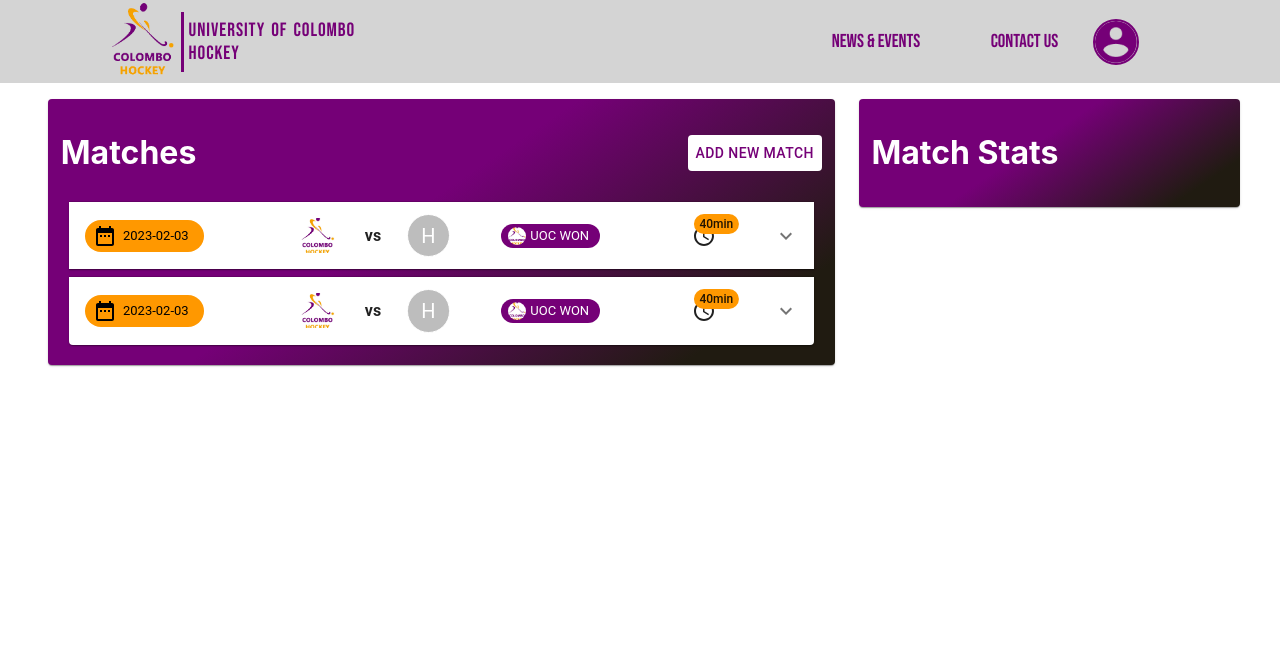
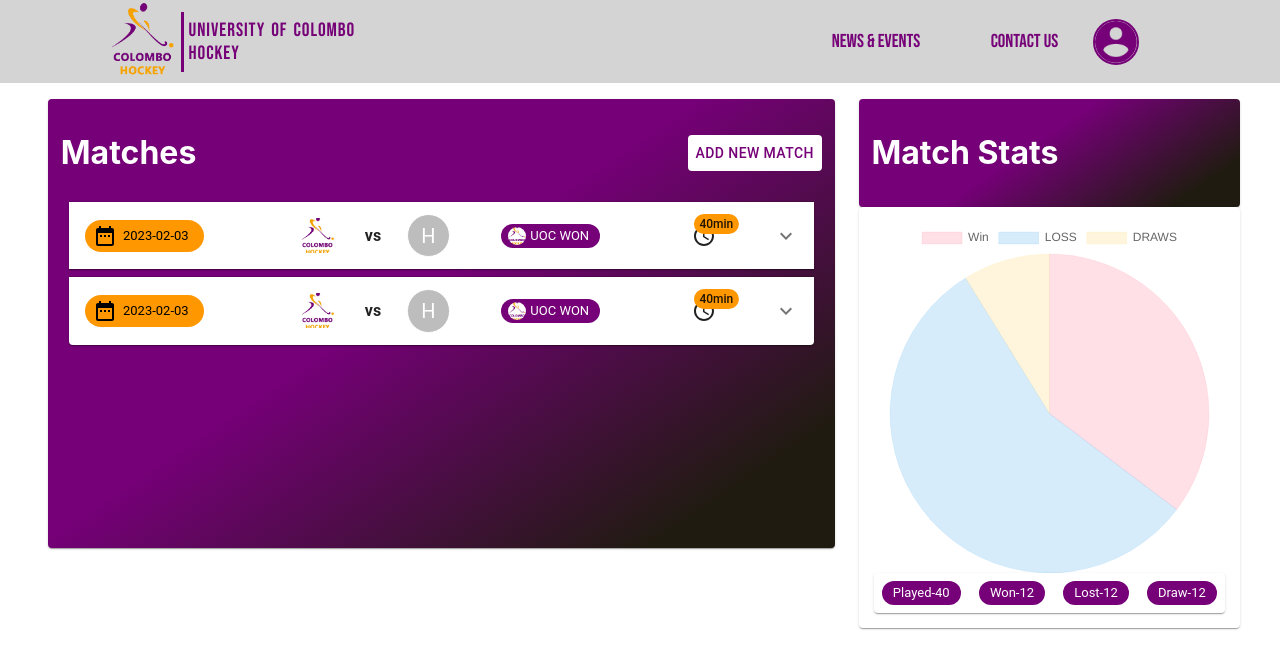
Before and after one commit to Damish-N/hockey-web, a React (Create React App) app: page /dashboard/matches in a window 1280 px wide. Shown: the top 668 px of the page. Built offline with nearby package versions, Linux system fonts and the light colour scheme.

Commit message:
#1-Features:Added Pie Chart and Create Matches Detail Pages

```diff
--- a/package.json
+++ b/package.json
@@ -16,11 +16,13 @@
     "@testing-library/jest-dom": "^5.16.5",
     "@testing-library/react": "^13.4.0",
     "@testing-library/user-event": "^13.5.0",
+    "chart.js": "^4.2.1",
     "date-fns": "2.25.0",
     "date-fns-tz": "^1.3.7",
     "formik": "^2.2.9",
     "formik-mui": "^5.0.0-alpha.0",
     "react": "^18.2.0",
+    "react-chartjs-2": "^5.2.0",
     "react-dom": "^18.2.0",
     "react-router": "^6.7.0",
     "react-router-dom": "^6.7.0",
--- a/src/pages/Dashboard/Matches/Matches.js
+++ b/src/pages/Dashboard/Matches/Matches.js
@@ -22,6 +22,30 @@ import OndemandVideoIcon from "@mui/icons-material/OndemandVideo";
 import ManIcon from "@mui/icons-material/Man";
 import image from "../../../asserts/logo.png";
 import { SportsSoccer } from "@material-ui/icons";
+import { Chart as ChartJS, ArcElement, Tooltip, Legend } from "chart.js";
+import { Pie } from "react-chartjs-2";
+
+ChartJS.register(ArcElement, Tooltip, Legend);
+export const data = {
+  labels: ["Win", "LOSS", "DRAWS"],
+  datasets: [
+    {
+      label: "# of Number",
+      data: [12, 19, 3],
+      backgroundColor: [
+        "rgba(255, 99, 132, 0.2)",
+        "rgba(54, 162, 235, 0.2)",
+        "rgba(255, 206, 86, 0.2)",
+      ],
+      borderColor: [
+        "rgba(255, 99, 132, 1)",
+        "rgba(54, 162, 235, 1)",
+        "rgba(255, 206, 86, 1)",
+      ],
+      borderWidth: 0.1,
+    },
+  ],
+};
 
 function Matches(props) {
   const defaultProps = {
@@ -373,6 +397,47 @@ function Matches(props) {
         <Paper className={Styles.paperPadding}>
           <h1 style={{ color: "#ffffff" }}>Match Stats</h1>
         </Paper>
+        <Paper sx={{ padding: "15px" }}>
+          <Pie data={data} />
+          <Paper className={Styles.status}>
+            <Chip
+              color={"primary"}
+              sx={{
+                color: "#ffffff",
+                padding: "0.2rem",
+              }}
+              size="small"
+              label="Played-40"
+            />
+            <Chip
+              color={"primary"}
+              sx={{
+                color: "#ffffff",
+                padding: "0.2rem",
+              }}
+              size="small"
+              label="Won-12"
+            />
+            <Chip
+              color={"primary"}
+              sx={{
+                color: "#ffffff",
+                padding: "0.2rem",
+              }}
+              size="small"
+              label="Lost-12"
+            />
+            <Chip
+              color={"primary"}
+              sx={{
+                color: "#ffffff",
+                padding: "0.2rem",
+              }}
+              size="small"
+              label="Draw-12"
+            />
+          </Paper>
+        </Paper>
       </Grid>
     </Grid>
   );
--- a/src/pages/Dashboard/Matches/Matches.module.css
+++ b/src/pages/Dashboard/Matches/Matches.module.css
@@ -62,3 +62,11 @@
   width: 50%;
   margin: 0 auto;
 }
+
+.status {
+  display: flex;
+  align-items: center;
+  justify-content: space-between;
+  justify-items: center;
+  padding: 0.5rem;
+}
```
Also changed, not shown: 1 other file (tests, documents, lock files or other folders).
